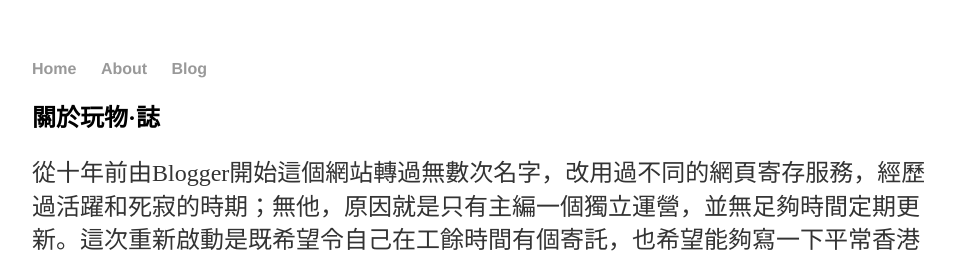
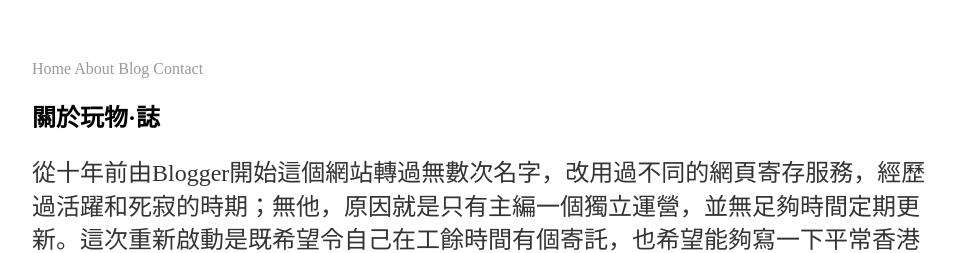
Before and after one commit to alexnkc/gadgetzine, a Jekyll site: the page built from about/index.html, in a window 1280 px wide. Shown: the top 253 px of the page, without its empty margins (160-1115 px from the left). Built offline with Jekyll 4.4.1, drawn with Linux system fonts in a browser that asks for light colours.

Commit message:
Update default.html

```diff
--- a/_layouts/default.html
+++ b/_layouts/default.html
@@ -13,13 +13,7 @@
 			</script>
 		</head>
 		<body>
-			<nav>
-	    		<ul>
-	        		<li><a href="/">Home</a></li>
-		        	<li><a href="/about">About</a></li>
-	        		<li><a href="/blog">Blog</a></li>
-	    		</ul>
-			</nav>
+			{% include navigation.html %}
 			<div class="container">
 
 			{{ content }}
```
